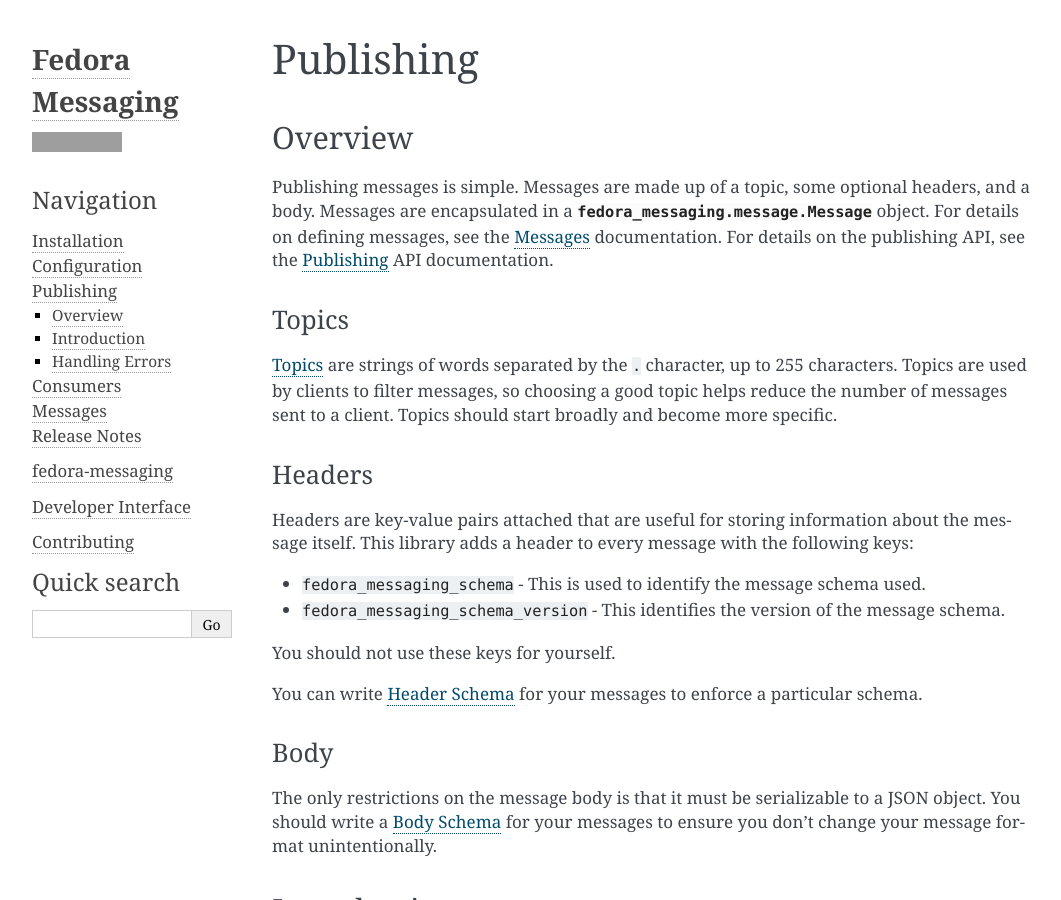
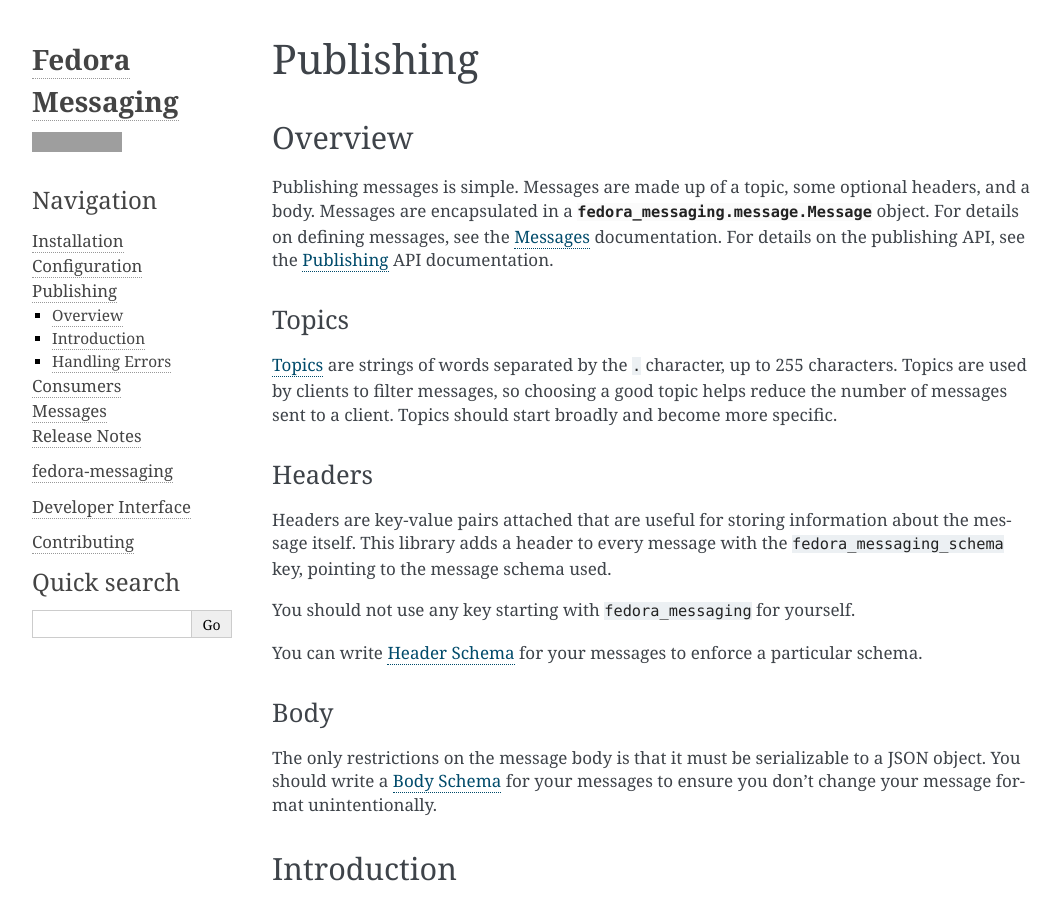
Before and after one commit to fedora-infra/fedora-messaging, a Sphinx documentation site: the page built from docs/publishing.rst, in a window 1280 px wide and 900 px high. Shown: the whole window, without its empty margins (98-1159 px from the left). Built offline with Sphinx 7.4.7, drawn with Linux system fonts in a browser that asks for light colours; grey boxes are pictures that could not be loaded.

Commit message:
Drop the schema_version
Signed-off-by: Aurélien Bompard <aurelien@bompard.org>

```diff
--- a/docs/publishing.rst
+++ b/docs/publishing.rst
@@ -28,15 +28,9 @@
 
 Headers are key-value pairs attached that are useful for storing information
 about the message itself. This library adds a header to every message with the
-following keys:
+``fedora_messaging_schema`` key, pointing to the message schema used.
 
-* ``fedora_messaging_schema`` - This is used to identify the message schema
-  used.
-
-* ``fedora_messaging_schema_version`` - This identifies the version of the
-  message schema.
-
-You should not use these keys for yourself.
+You should not use any key starting with ``fedora_messaging`` for yourself.
 
 You can write :ref:`header-schema` for your messages to enforce a particular
 schema.
```
Also changed, not shown: 3 other files.
